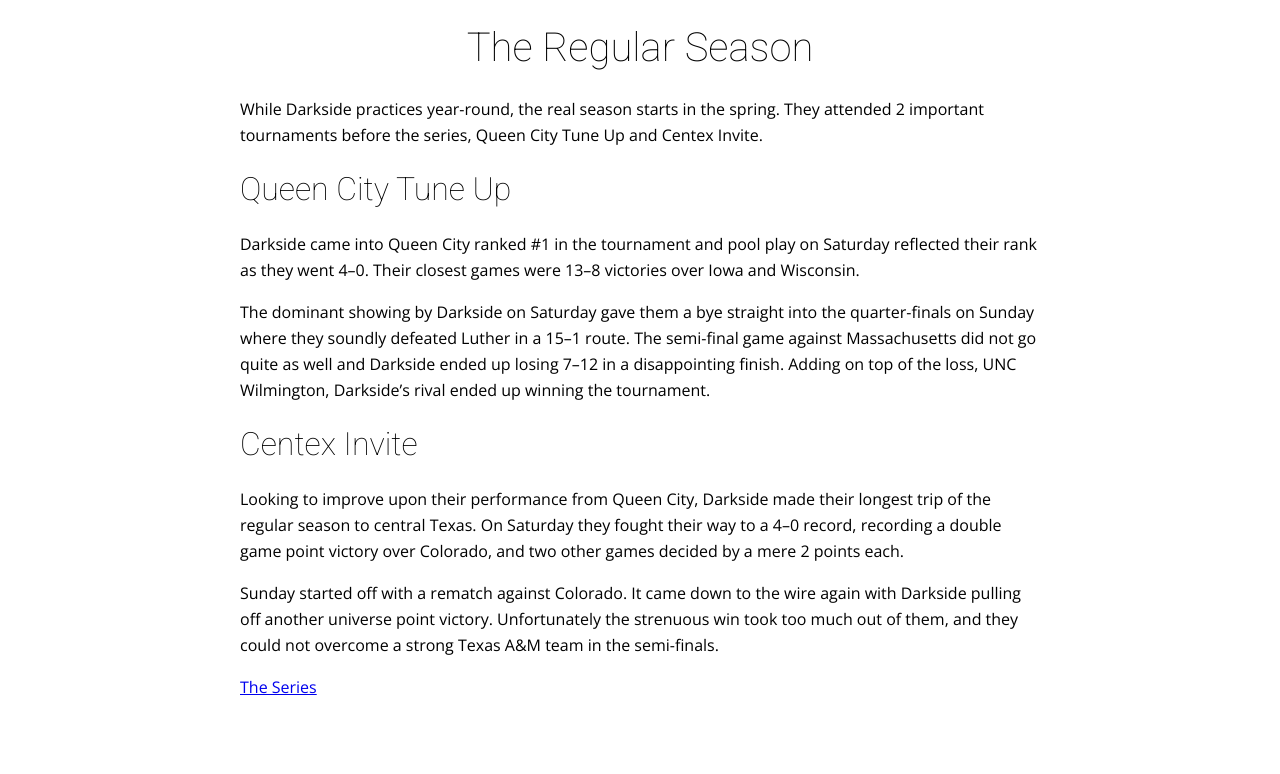
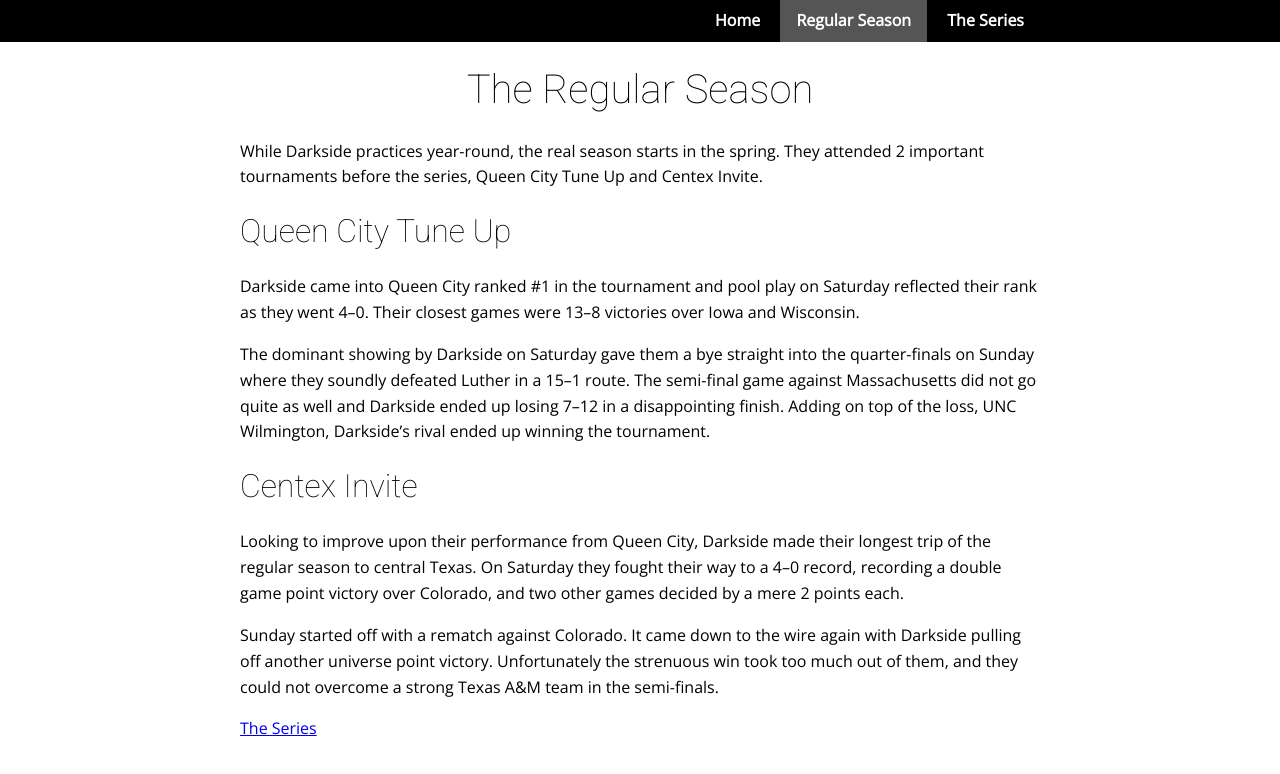
Before and after one commit to cdriehuys/comp426, a website: page a1/regular-season.html in a window 1280 px wide. Drawn offline with nearby package versions, Linux system fonts and the light colour scheme.

Commit message:
Add navbar.

```diff
--- a/a1/a1.css
+++ b/a1/a1.css
@@ -39,6 +39,28 @@
   max-width: 50rem;
 }
 
+.navbar {
+  background: black;
+}
+
+.navbar__body {
+  text-align: right;
+}
+
+.navbar__link {
+  color: white;
+  display: inline-block;
+  font-weight: bold;
+  margin: 0;
+  padding: .5em 1em;
+  text-decoration: none;
+}
+
+.navbar__link.active,
+.navbar__link:hover {
+  background: #555;
+}
+
 .text-center {
   text-align: center;
 }
--- a/a1/regular-season.html
+++ b/a1/regular-season.html
@@ -11,6 +11,17 @@
   </head>
 
   <body>
+    <header>
+      <div class="navbar">
+        <nav class="container navbar__body">
+          <a class="navbar__link" href="a1.html">Home</a>
+          <a class="navbar__link active" href="regular-season.html">Regular Season</a>
+          <a class="navbar__link" href="the-series.html">The Series</a>
+        </nav>
+      </div>
+    </header>
+
+
     <main class="container">
       <h1 class="text-center">The Regular Season</h1>
 
```
Also changed, not shown: a1/a1.html (+10 -0 lines), a1/the-series.html (+11 -0 lines).
